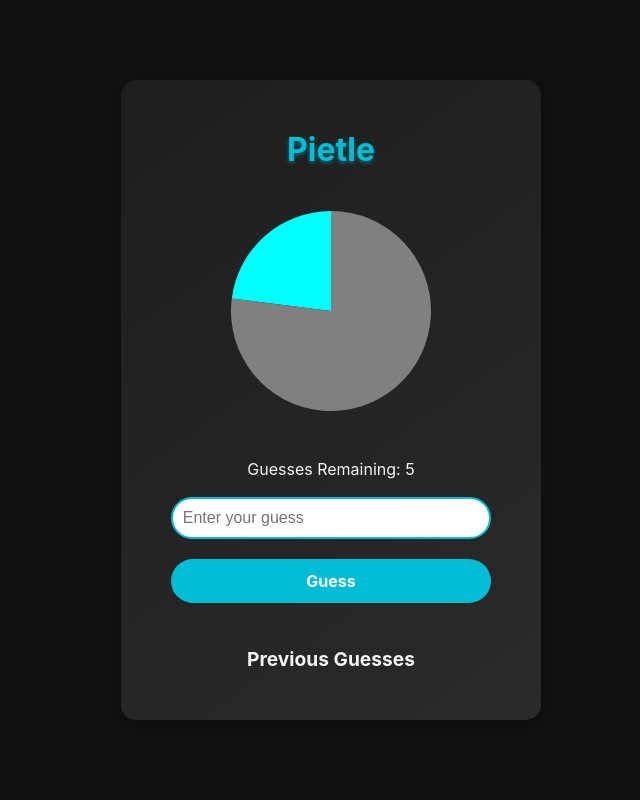
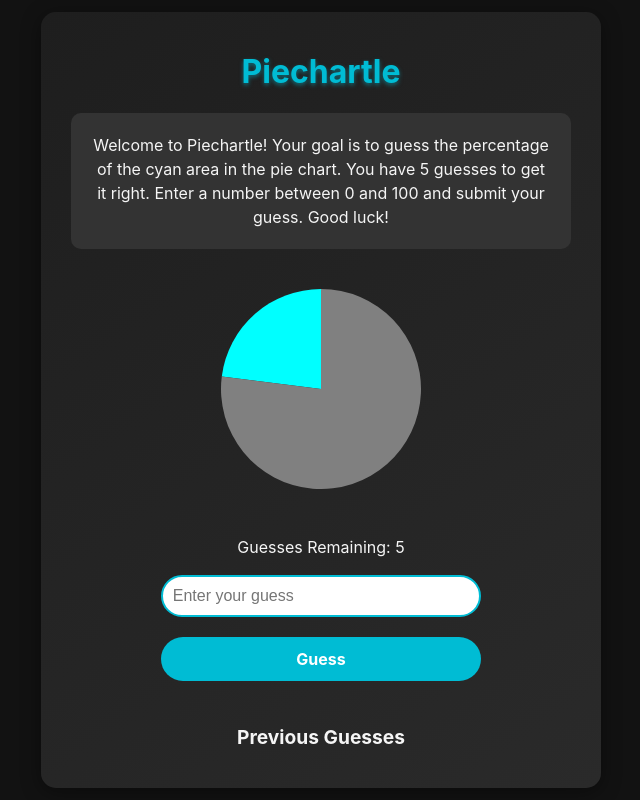
Before and after one commit to IGutkowski/pietle, a React (Vite) app: page / in a window 1280 px wide. Shown: the whole page, without its empty margins (319-959 px from the left). Built offline with nearby package versions, Linux system fonts and the light colour scheme.

Commit message:
feat: added instructions and icon

```diff
--- a/index.html
+++ b/index.html
@@ -2,9 +2,11 @@
 <html lang="en">
 <head>
   <meta charset="UTF-8" />
-    <link rel="icon" type="image/svg+xml" href="/vite.svg" />
   <meta name="viewport" content="width=device-width, initial-scale=1.0" />
-    <title>Pietle</title>
+  <meta name="description" content="Play Piechartle! Guess the percentage of the cyan area in a pie chart to win. Try your best with limited guesses!" />
+  <title>Piechartle</title>
+  <link rel="icon" type="image/png" href="public/piechart.jpg" />
+
 </head>
 <body>
 <div id="root"></div>
--- a/src/App.css
+++ b/src/App.css
@@ -137,3 +137,16 @@ svg {
     padding: 15px;
   }
 }
+.instructions {
+  background-color: #333;
+  padding: 20px;
+  margin-bottom: 20px;
+  border-radius: 10px;
+  color: #f5f5f5;
+  font-size: 1rem;
+  line-height: 1.5;
+}
+
+.instructions p {
+  margin: 0;
+}
--- a/src/App.jsx
+++ b/src/App.jsx
@@ -89,11 +89,17 @@ const App = () => {
         }
     };
 
-
     return (
         <div className="App">
             {showConfetti && <Confetti />}
-            <h1>Pietle</h1>
+            <h1>Piechartle</h1>
+            <div className="instructions">
+                <p>
+                    Welcome to Piechartle! Your goal is to guess the percentage of the cyan
+                    area in the pie chart. You have 5 guesses to get it right. Enter a number
+                    between 0 and 100 and submit your guess. Good luck!
+                </p>
+            </div>
             <PieChart percentage={correctPercentage} />
             <div className="game-area">
                 <p>Guesses Remaining: {remainingGuesses}</p>
```
Also changed, not shown: public/piechart.jpg (added). Lines whose indentation alone changed are shown as unchanged.
